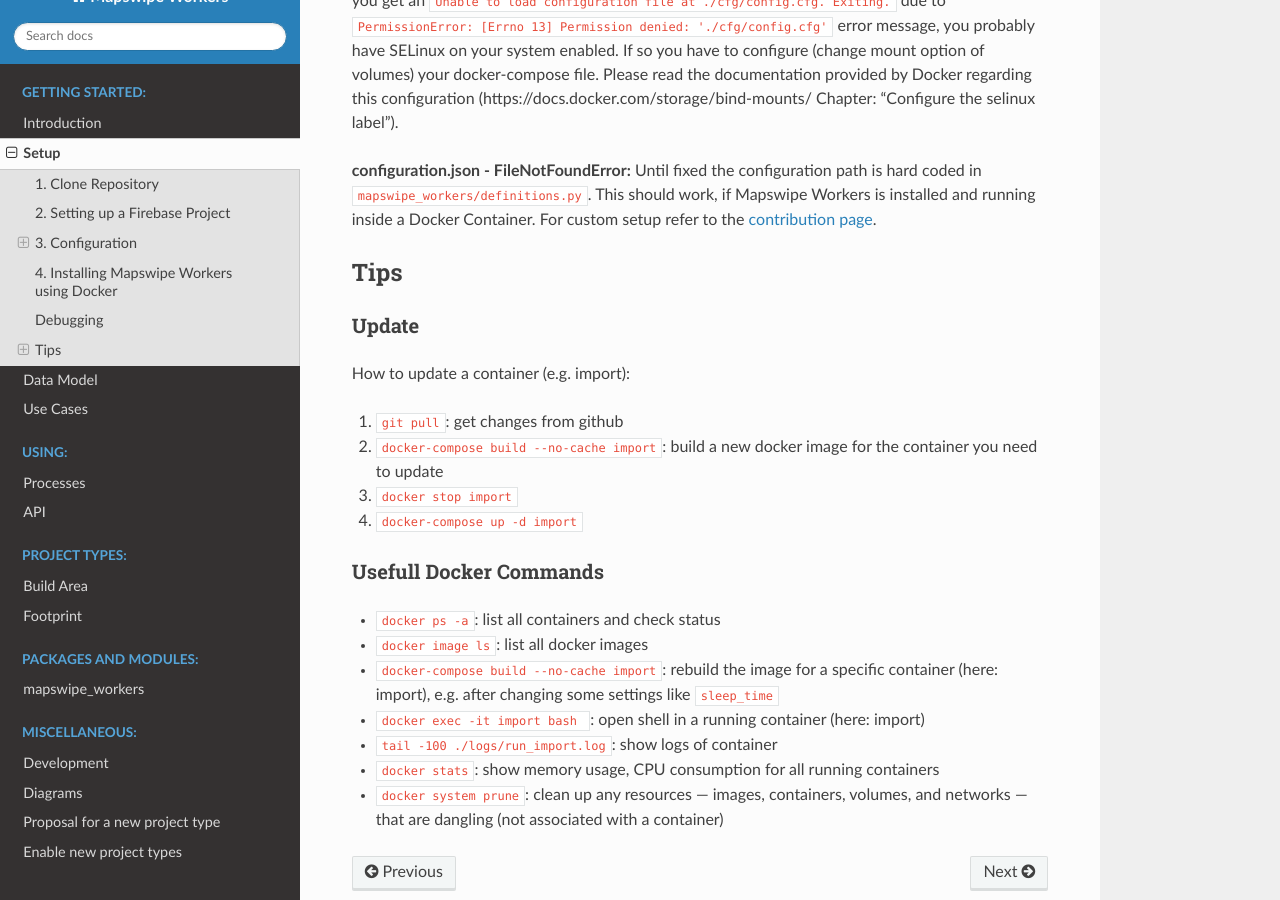
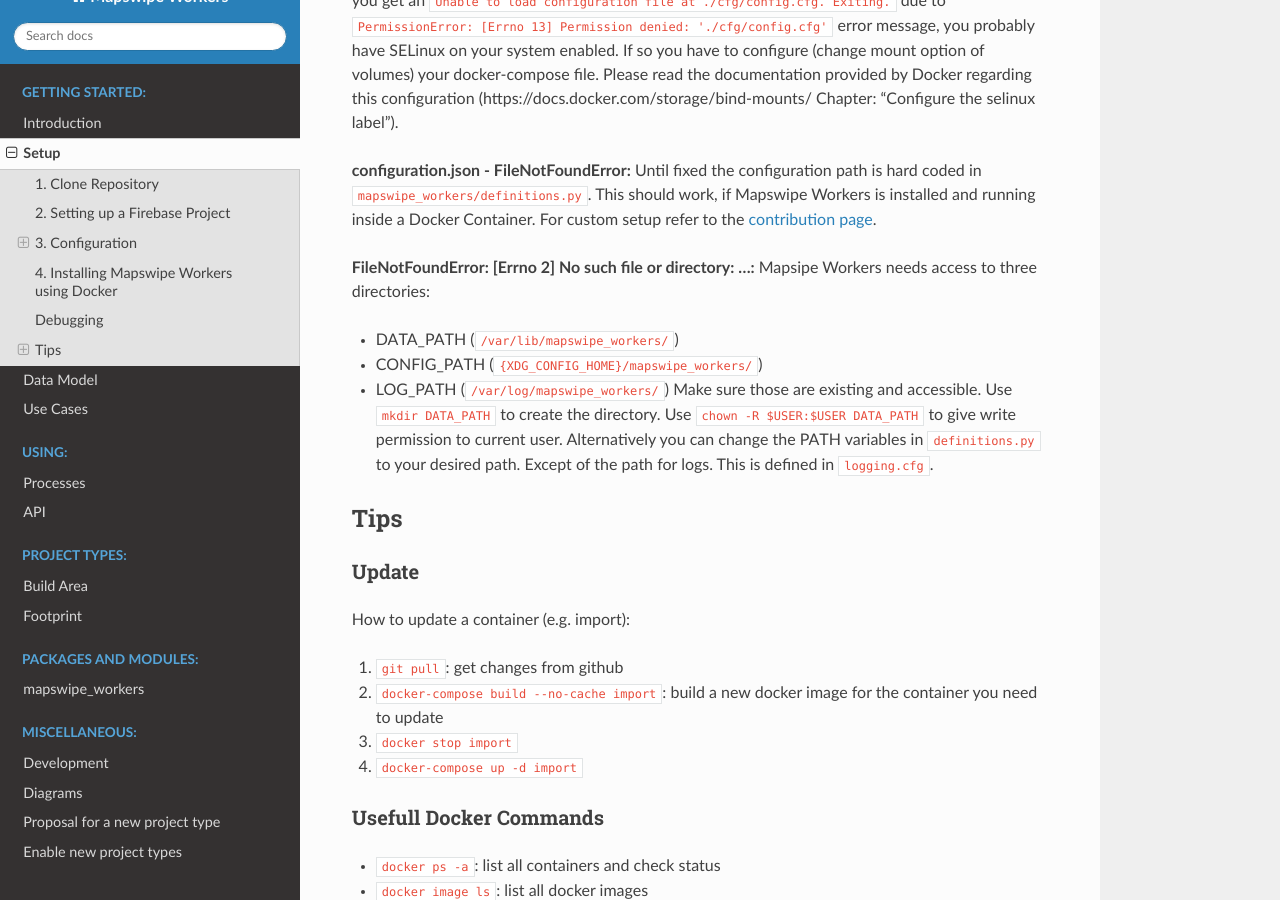
Before and after one commit to mapswipe/python-mapswipe-workers, a Sphinx documentation site: the page built from docs/setup.md, in a window 1280 px wide and 900 px high, scrolled down 3685 px. Built offline with Sphinx 7.4.7 and the Read the Docs theme 2.0.0, drawn with Linux system fonts in a browser that asks for light colours.

Commit message:
added FileNotFoundError debug section

```diff
--- a/docs/setup.md
+++ b/docs/setup.md
@@ -153,6 +153,16 @@
 
 **configuration.json - FileNotFoundError:** Until fixed the configuration path is hard coded in `mapswipe_workers/definitions.py`. This should work, if Mapswipe Workers is installed and running inside a Docker Container. For custom setup refer to the [contribution page](contribution.md).
 
+**FileNotFoundError: [Errno 2] No such file or directory: ...:**
+Mapsipe Workers needs access to three directories:
+- DATA_PATH (`/var/lib/mapswipe_workers/`)
+- CONFIG_PATH (`{XDG_CONFIG_HOME}/mapswipe_workers/`)
+- LOG_PATH (`/var/log/mapswipe_workers/`)
+Make sure those are existing and accessible.
+Use `mkdir DATA_PATH` to create the directory.
+Use `chown -R $USER:$USER DATA_PATH` to give write permission to current user.
+Alternatively you can change the PATH variables in `definitions.py` to your desired path. Except of the path for logs. This is defined in `logging.cfg`.
+
 
 ## Tips
 
```
